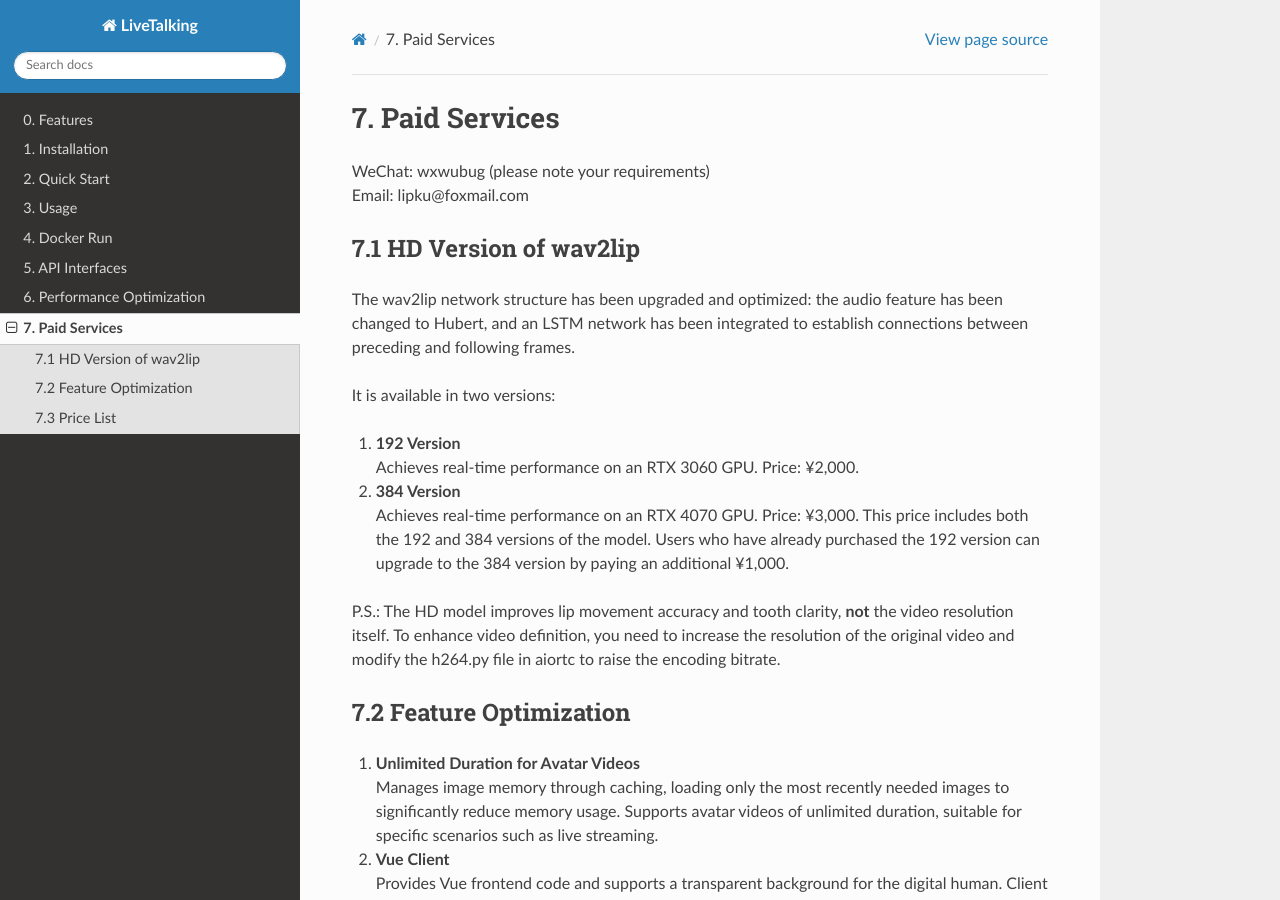
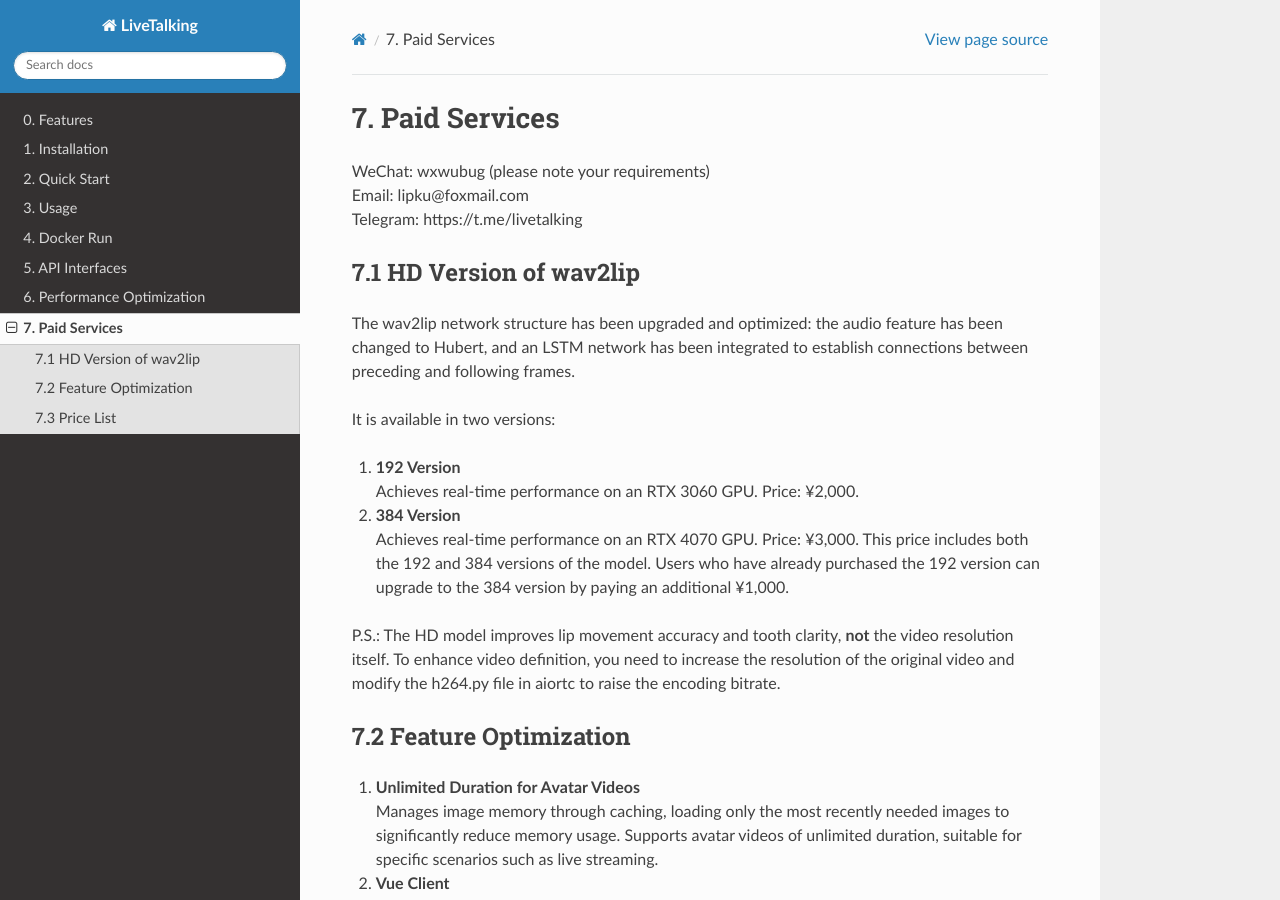
Before and after one commit to lipku/livetalking-doc, a Sphinx documentation site: the page built from docs/source/service.md, in a window 1280 px wide and 900 px high. Built offline with Sphinx 7.4.7 and the Read the Docs theme 3.1.0, drawn with Linux system fonts in a browser that asks for light colours; some of the changed lines change nothing that is shown.

Commit message:
update doc

```diff
--- a/docs/source/service.md
+++ b/docs/source/service.md
@@ -2,7 +2,7 @@
 
 WeChat: wxwubug (please note your requirements)
 Email: lipku@foxmail.com
-
+Telegram: https://t.me/livetalking
 
 ## 7.1 HD Version of wav2lip
 The wav2lip network structure has been upgraded and optimized: the audio feature has been changed to Hubert, and an LSTM network has been integrated to establish connections between preceding and following frames.
```
